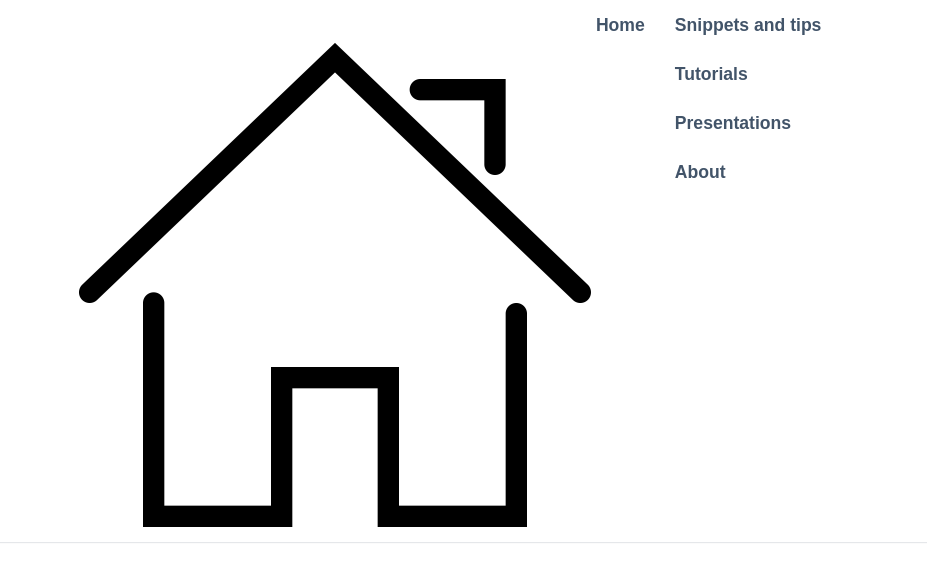
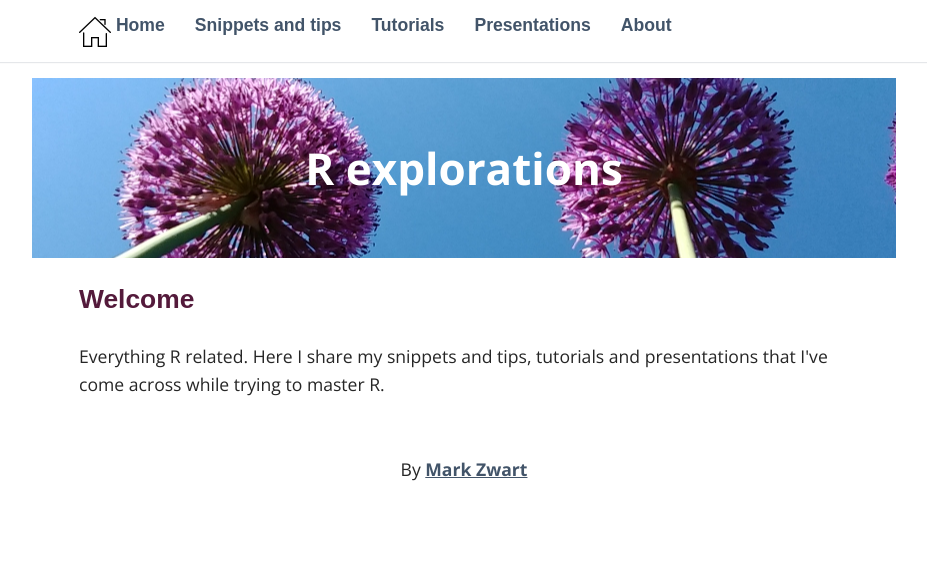
Before and after one commit to mark-me/mark-me.github.io, a Jekyll site: the page built from index.html, in a window 1280 px wide. Shown: the top 582 px of the page, without its empty margins (176-1103 px from the left). Built offline with Jekyll 4.4.1, drawn with Linux system fonts in a browser that asks for light colours; some web fonts are replaced.

Commit message:
Update header.html

```diff
--- a/_includes/header.html
+++ b/_includes/header.html
@@ -2,7 +2,7 @@
 	<div class="container">
 		<nav>
 			<ul>
-				<li><a href="{{ "/" | prepend: site.baseurl }}"><img src="home.png" align="top"> Home</a></li>
+				<li><a href="{{ "/" | prepend: site.baseurl }}"><img src="home.png" align="top" style="width:32px;height:32px;"> Home</a></li>
 				<li><a href="{{ "/snippets-and-tips/" | prepend: site.baseurl }}">Snippets and tips</a></li>
 				<li><a href="{{ "/tutorials/" | prepend: site.baseurl }}">Tutorials</a></li>
 				<li><a href="{{ "/presentations/" | prepend: site.baseurl }}">Presentations</a></li>
```
